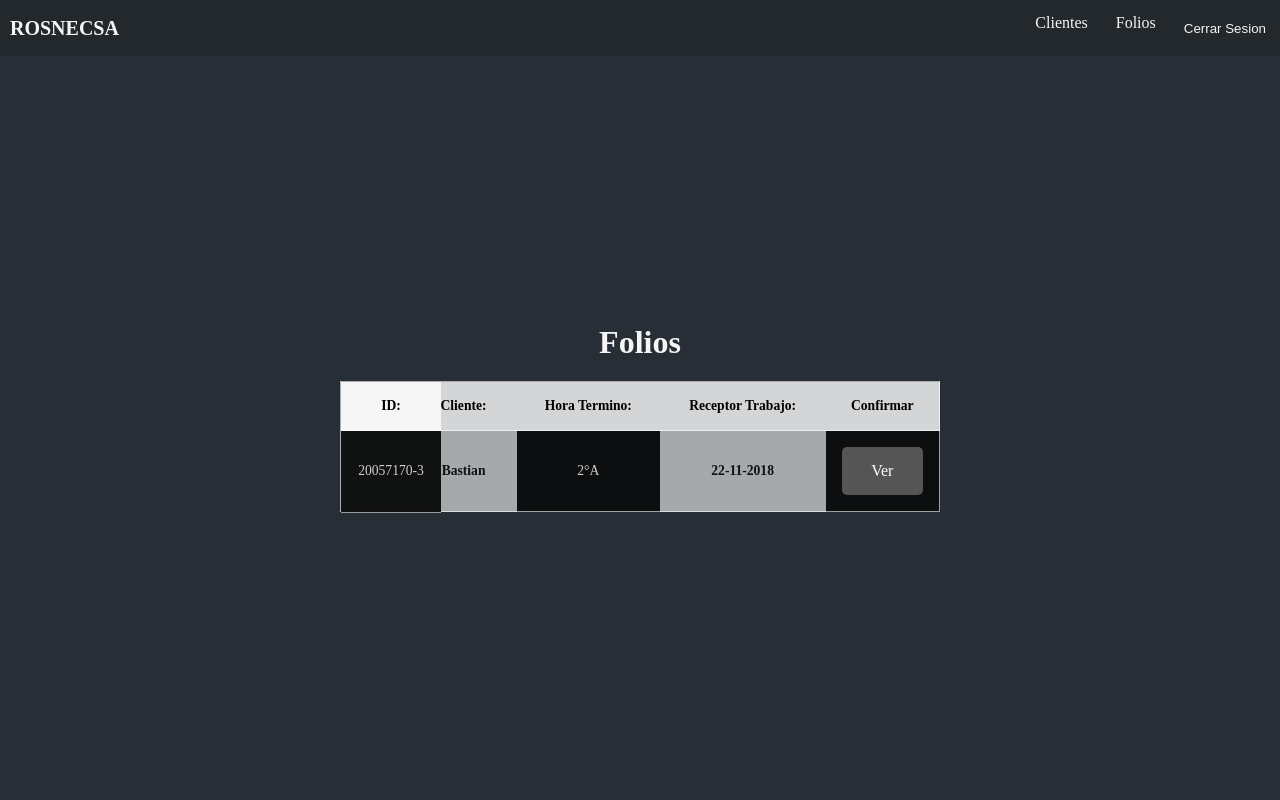
After one commit to bastipls/Rosnecsa, a Django app: page /listar_folios/ in a window 1280 px wide. The commit adds this page. Run offline with Django 3.2, Linux system fonts and the light colour scheme; some libraries are stand-ins or nearby versions.

Commit message:
agrego interfaces de folios

```diff
--- /dev/null
+++ b/rosnecsa/static/css/listFolios.css
@@ -0,0 +1,130 @@
+.container-gen {
+
+
+    width: 100%;
+    flex-direction: column;
+    display: flex;
+    flex-wrap: wrap;
+    justify-content: center;
+    background: #282e35;
+    min-height: 93;
+    text-align: center;
+
+
+}
+.container-gen h1{
+    color: whitesmoke;
+}
+.table-client tr td a{
+    text-decoration: none;
+    min-width:50px;
+    min-height:   48px;
+    display: block;
+    text-align: center;
+    border-spacing: 0;
+    display: flex;
+    justify-content: center;
+    align-items: center;
+
+
+    background-color: #555555;
+    color: white;
+    font-size: 16px;
+    padding: 5px;
+    border: none;
+    cursor: pointer;
+    border-radius: 5px;
+    text-align: center;
+
+}
+.table-client tr td a:hover{
+    background-color:  rgba(125, 125, 125);
+    color: white;
+    border:2px solid #0C0;
+}
+/*Tablas */
+.table-client {
+    margin: 20px;
+    font-size: .85em;
+    border: 1px solid rgba(255, 255, 255, .6);
+    color: rgba(255, 255, 255, .8);
+    min-width: 600px;
+    margin-right: auto;
+    margin-left: auto;
+    transition: all .7s;
+    border-collapse: collapse;
+
+}
+
+.table-client td,
+th {
+    padding: 16px;
+    border-bottom: 1px solid rgba(255, 255, 255, .6);
+    text-align: center;
+
+}
+
+.table-client th {
+    background: rgba(255, 255, 255, .8);
+    text-align: center;
+    color: rgba(0, 0, 0.6);
+
+}
+
+.table-client tr:hover {
+    background: rgba(0, 0, 0, .8);
+    transition: all .7s;
+
+
+}
+
+.table-client tr td {
+    background: rgba(0, 0, 0, .7)
+}
+
+.table-client tr td:nth-child(2n) {
+    background: rgba(255, 255, 255, .59);
+    color: rgba(0, 0, 0, .9);
+    font-weight: bold;
+}
+
+/*resposnvie tabla*/
+.table-container {
+    overflow-x: auto;
+}
+
+.table-client td:first-child {
+    position: absolute;
+    color: rgba(255, 255, 255, .8);
+    background: rgba(0, 0, 0, .9);
+    width: 100px;
+    height: 82px;
+    display: flex;
+    justify-content: center;
+    align-items: center;
+}
+
+.table-client th:first-child {
+    width: 100px;
+    position: absolute;
+    background: rgba(255, 255, 255, .8)
+}
+
+.table-client th:nth-child(2),
+td:nth-child(2) {
+    padding-left: 85px;
+}
+
+.table-client tr:hover td:first-child {
+    background: rgba(255, 255, 255, .9);
+    color: rgba(0, 0, 0.6);
+    font-weight: bold;
+    transition: all .7s;
+
+}
+
+
+
+/*termina responsive tabla*/
+
+/*aqui termina las tabalas*/
--- a/rosnecsa/templates/rosnecsa/crear_folio.html
+++ b/rosnecsa/templates/rosnecsa/crear_folio.html
@@ -21,7 +21,7 @@
         <span class="icon-bars" id="btn-menu"></span>
         <nav id="navegador">
             <ul>
-                <li><a href="{% url 'listar_clientes' %}" class="item-link">Clientes</a></li>
+                <li><a href="{% url 'listar_clientes' %}"  id="select" class="item-link">Clientes</a></li>
                 <li><a href="#" class="item-link">Folios</a></li>
                 <li>
                     <form  action="{% url 'logout' %}" method="post">
--- /dev/null
+++ b/rosnecsa/templates/rosnecsa/listar_folios.html
@@ -0,0 +1,72 @@
+<!DOCTYPE html>
+{% load static %}
+<html lang="es">
+
+<head>
+    <meta charset="utf-8">
+    <meta name="viewport" content="width=device-width, initial-scale=1.0">
+    <title>Lista folios</title>
+    <link rel="icon" href="{% static 'img/favicon.png' %}">
+    <link rel="stylesheet" href="{% static 'css/main.css' %}">
+    <link rel="stylesheet" href="{% static 'css/menu.css' %}">
+    <link href="https://file.myfontastic.com/K9B3SyNkABQPJah8pPK9eE/icons.css" rel="stylesheet">
+    <link rel="stylesheet" href="{% static 'css/listFolios.css' %}">
+</head>
+
+<body>
+    <div class="menu-container">
+        <a href="{% url 'login' %}" class="container-icon"><!--Y29waW9u-->
+                  <p class="icon-text">ROSNECSA</p>
+        </a>
+        <span class="icon-bars" id="btn-menu"></span>
+        <nav id="navegador">
+            <ul>
+                <li><a href="{% url 'listar_clientes' %}" class="item-link">Clientes</a></li>
+                <li><a href="#" class="item-link">Folios</a></li>
+                <li>
+                    <form  action="{% url 'logout' %}" method="post">
+                            {% csrf_token %}
+                            <input class="item-link" type="submit" value="Cerrar Sesion">
+                    </form>
+                    </li>
+            </ul>
+        </nav>
+    </div>
+    <div class="general-container">
+
+    <div class="container-gen">
+          <h1>Folios</h1>
+
+               <div class="table-container">
+                <table class="table-client">
+                    <tr>
+
+                        <th>ID:</th>
+                        <th> Cliente:</th>
+                        <th>Hora Termino:</th>
+                        <th>Receptor Trabajo:</th>
+                        <th>Confirmar</th>
+                    </tr>
+
+                         <tr>
+                        <td>20057170-3</td>
+                        <td>Bastian</td>
+                        <td>2°A</td>
+                        <td>22-11-2018</td>
+                        <td><a href="#">Ver</a></td>
+                    </tr>
+
+
+
+                </table>
+            </div>
+
+
+    </div>
+
+    </div>
+
+    <script src="{% static 'js/javamenu.js' %}"></script>
+</body>
+
+</html>
--- a/rosnecsa/urls.py
+++ b/rosnecsa/urls.py
@@ -9,5 +9,6 @@ urlpatterns = [
     path('listar_clientes/',views.listar_clientes, name='listar_clientes'),
     path('crear_folio/',views.crear_folio, name='crear_folio'),
     path('listar_tecnicos/',views.listar_tecnicos, name= 'listar_tecnicos'),
-    path('listar_tecnicos/<str:pk>/asignar_cliente',views.asignar_cliente, name="asignar_cliente")
+    path('listar_tecnicos/<str:pk>/asignar_cliente',views.asignar_cliente, name="asignar_cliente"),
+    path('listar_folios/',views.listar_folios,name='listar_folios')
 ]
--- a/rosnecsa/views.py
+++ b/rosnecsa/views.py
@@ -120,3 +120,7 @@ def asignar_cliente (request,pk):
         form = TecnicoForm(instance=tecnico)
     context= {'form':form}
     return render(request,'rosnecsa/asignar_cliente.html',context)
+
+def listar_folios(request):
+    context = {}
+    return render(request,'rosnecsa/listar_folios.html',context)
```
Also changed, not shown: rosnecsa/static/css/detalleFolio.css (added, +240 -0 lines), rosnecsa/templates/rosnecsa/detalle_folio.html (added, +93 -0 lines).
